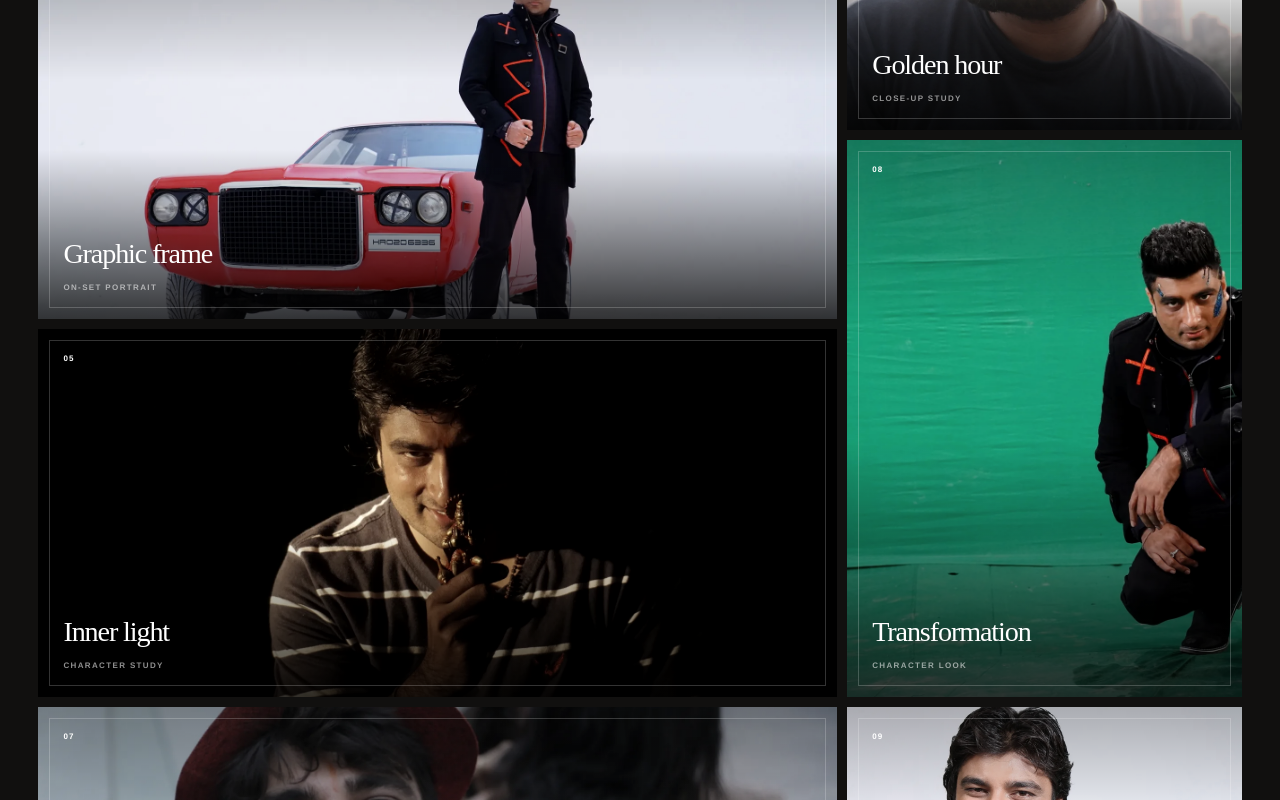
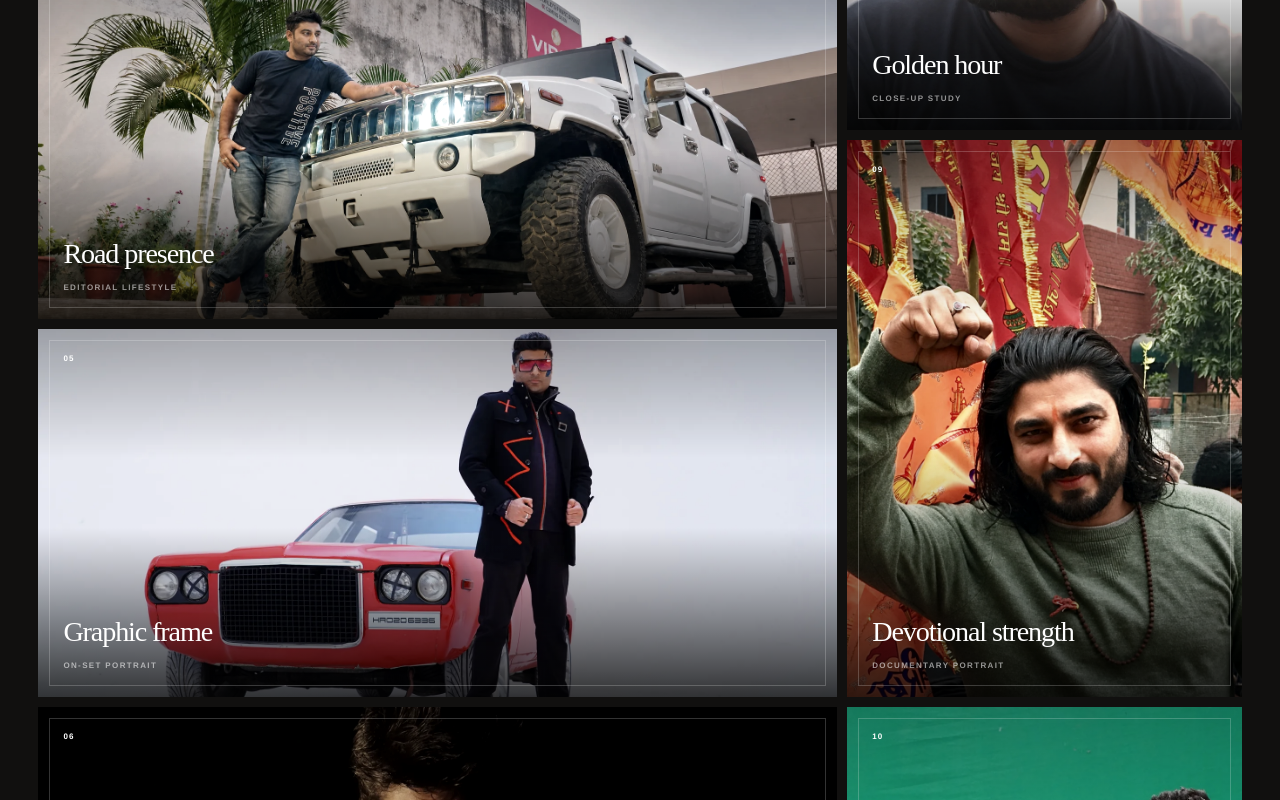
Before and after one commit to surekhaenterprisesandtraders-cyber/Anuragg-Sharma, a Next.js app: page / in a window 1280 px wide. Shown: the part 8680-9480 px from the top of the page. Built offline with nearby package versions, Linux system fonts and the light colour scheme; no server answers.

Commit message:
Add files via upload

```diff
--- a/app/portfolio-experience.tsx
+++ b/app/portfolio-experience.tsx
@@ -133,6 +133,13 @@ const gallery = [
     position: "center",
   },
   {
+    src: "/gallery/road-presence.webp",
+    title: "Road presence",
+    note: "Editorial lifestyle",
+    layout: "gallery-wide",
+    position: "center",
+  },
+  {
     src: "/gallery/red-car.webp",
     title: "Graphic frame",
     note: "On-set portrait",
@@ -159,6 +166,13 @@ const gallery = [
     note: "Live presence",
     layout: "gallery-wide",
     position: "center",
+  },
+  {
+    src: "/gallery/devotional-strength.webp",
+    title: "Devotional strength",
+    note: "Documentary portrait",
+    layout: "gallery-tall",
+    position: "center 34%",
   },
   {
     src: "/gallery/character-green.webp",
@@ -817,7 +831,9 @@ export default function PortfolioExperience() {
               <br />
               It is a point of view.
             </p>
-            <span>Archive / 01—12</span>
+            <span>
+              Archive / 01—{String(gallery.length).padStart(2, "0")}
+            </span>
           </div>
         </section>
 
```
Also changed, not shown: public/gallery/devotional-strength.webp (added), public/gallery/road-presence.webp (added).
